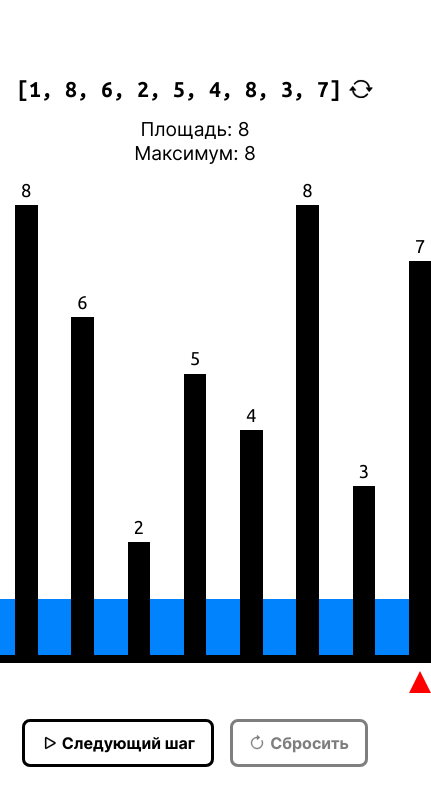
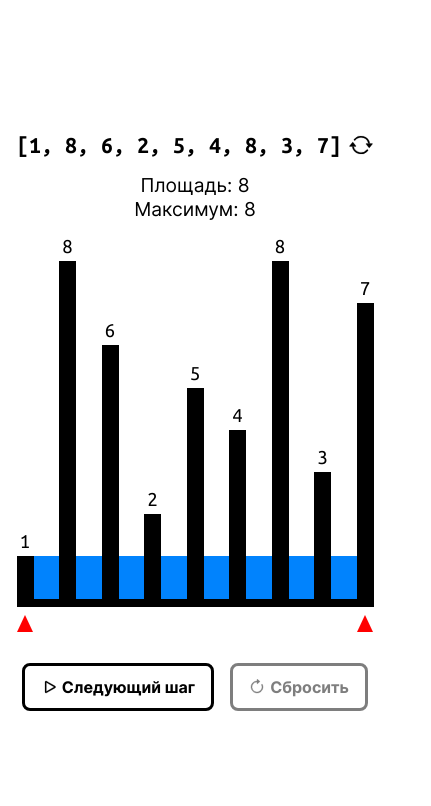
Before and after one commit to ksvfs/containers, a Vue app: page / in a window 390 px wide. Shown: the top 806 px of the page, 431 px wide, since content can reach past the window. Built offline with nearby package versions, Linux system fonts and the light colour scheme.

Commit message:
feat: add responsiveness

```diff
--- a/src/App.vue
+++ b/src/App.vue
@@ -1,5 +1,5 @@
 <script setup lang="ts">
-import { ref, computed } from "vue";
+import { ref, computed, onMounted, onUnmounted } from "vue";
 
 import IconPlay from "./icons/IconPlay.vue";
 import IconReset from "./icons/IconReset.vue";
@@ -9,7 +9,16 @@ const input = ref([1, 8, 6, 2, 5, 4, 8, 3, 7]);
 const left = ref(0);
 const right = ref(input.value.length - 1);
 
-const chartDimensions = ref({ width: 450, height: 450 });
+const viewport = ref({
+  width: window.innerWidth,
+  height: window.innerHeight,
+});
+
+const chartDimensions = computed(() => ({
+  width: Math.min(450, viewport.value.width - 50),
+  height: Math.min(450, viewport.value.height / 2.5),
+}));
+
 const barWidth = computed(() => chartDimensions.value.width / 20);
 const barGap = computed(() => barWidth.value * 1.5);
 
@@ -37,8 +46,8 @@ function movePointer(): void {
 function resetPointers(): void {
   left.value = 0;
   right.value = input.value.length - 1;
-  const defaultArea = getCurrentArea();
-  results.value = { area: defaultArea, maximum: defaultArea };
+  const newArea = getCurrentArea();
+  results.value = { area: newArea, maximum: newArea };
 }
 
 function regenerateInput(): void {
@@ -46,6 +55,21 @@ function regenerateInput(): void {
   input.value = input.value.map(() => Math.floor(Math.random() * 10));
   resetPointers();
 }
+
+function resizeChart(): void {
+  viewport.value = {
+    width: window.innerWidth,
+    height: window.innerHeight,
+  };
+}
+
+onMounted(() => {
+  window.addEventListener("resize", resizeChart);
+});
+
+onUnmounted(() => {
+  window.removeEventListener("resize", resizeChart);
+});
 </script>
 
 <template>
@@ -146,6 +170,10 @@ main {
   font-family: "Ubuntu Mono", monospace;
   font-weight: 700;
   font-size: 1.5rem;
+
+  @media (width <= 380px) {
+    word-spacing: -0.3rem;
+  }
 }
 
 .regenerate {
@@ -191,6 +219,10 @@ main {
   font-size: 1.3rem;
   line-height: 1.4;
   text-align: center;
+
+  @media (width <= 380px) {
+    font-size: 1rem;
+  }
 }
 
 .bar {
@@ -224,6 +256,10 @@ main {
   padding-inline: 0.5rem;
   display: flex;
   gap: 1rem;
+
+  @media (width <= 360px) {
+    font-size: 0.8rem;
+  }
 }
 
 .button {
--- a/src/main.css
+++ b/src/main.css
@@ -47,3 +47,15 @@ button {
   color: inherit;
   cursor: pointer;
 }
+
+@media (height <= 450px) {
+  :root {
+    font-size: 3.5dvh;
+  }
+}
+
+@media (width <= 325px) {
+  :root {
+    font-size: 4.5dvw;
+  }
+}
```
